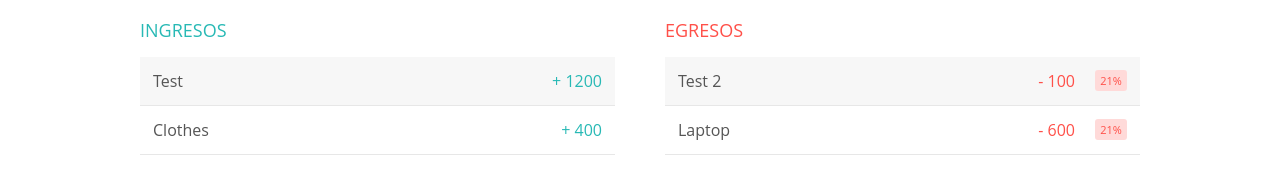
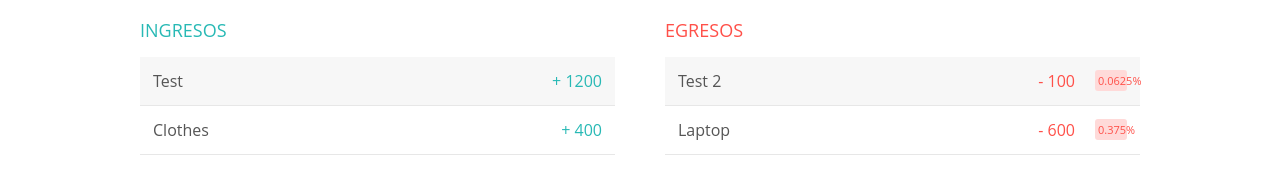
Before and after one commit to AlbertoJTD/budget-app, an Angular app: page / in a window 1280 px wide. Shown: the part 436-626 px from the top of the page. Built offline with nearby package versions, Linux system fonts and the light colour scheme.

Commit message:
Show percetnage

```diff
--- a/src/app/app.component.html
+++ b/src/app/app.component.html
@@ -7,5 +7,5 @@
 <div class="contenedor limpiarEstilos">
   <app-revenues></app-revenues>
 
-  <app-expenses></app-expenses>
+  <app-expenses [totalRevenues]="getTotalRevenue()"></app-expenses>
 </div>
--- a/src/app/expenses/expenses.component.html
+++ b/src/app/expenses/expenses.component.html
@@ -5,7 +5,7 @@
     <div class="elemento_descripcion">{{ expense.description }}</div>
     <div class="right limpiarEstilos">
       <div class="elemento_valor">- {{ expense.amount }}</div>
-      <div class="elemento_porcentaje">21%</div>
+      <div class="elemento_porcentaje"> {{ expense.amount / totalRevenues }}%</div>
       <div class="elemento_eliminar">
         <button class="elemento_eliminar--btn" (click)="deleteRecord(expense)">
           <i class="ion-ios-close-outline"></i>
--- a/src/app/expenses/expenses.component.ts
+++ b/src/app/expenses/expenses.component.ts
@@ -1,4 +1,4 @@
-import { Component, OnInit } from '@angular/core';
+import { Component, Input, OnInit } from '@angular/core';
 import { Expense } from './expenses.model';
 import { ExpensesService } from './expense.service';
 
@@ -9,6 +9,7 @@ import { ExpensesService } from './expense.service';
 })
 export class ExpensesComponent implements OnInit {
   expenses: Expense[] = [];
+  @Input() totalRevenues: number = 0;
 
   constructor(private expensesService: ExpensesService) { }
 
```
